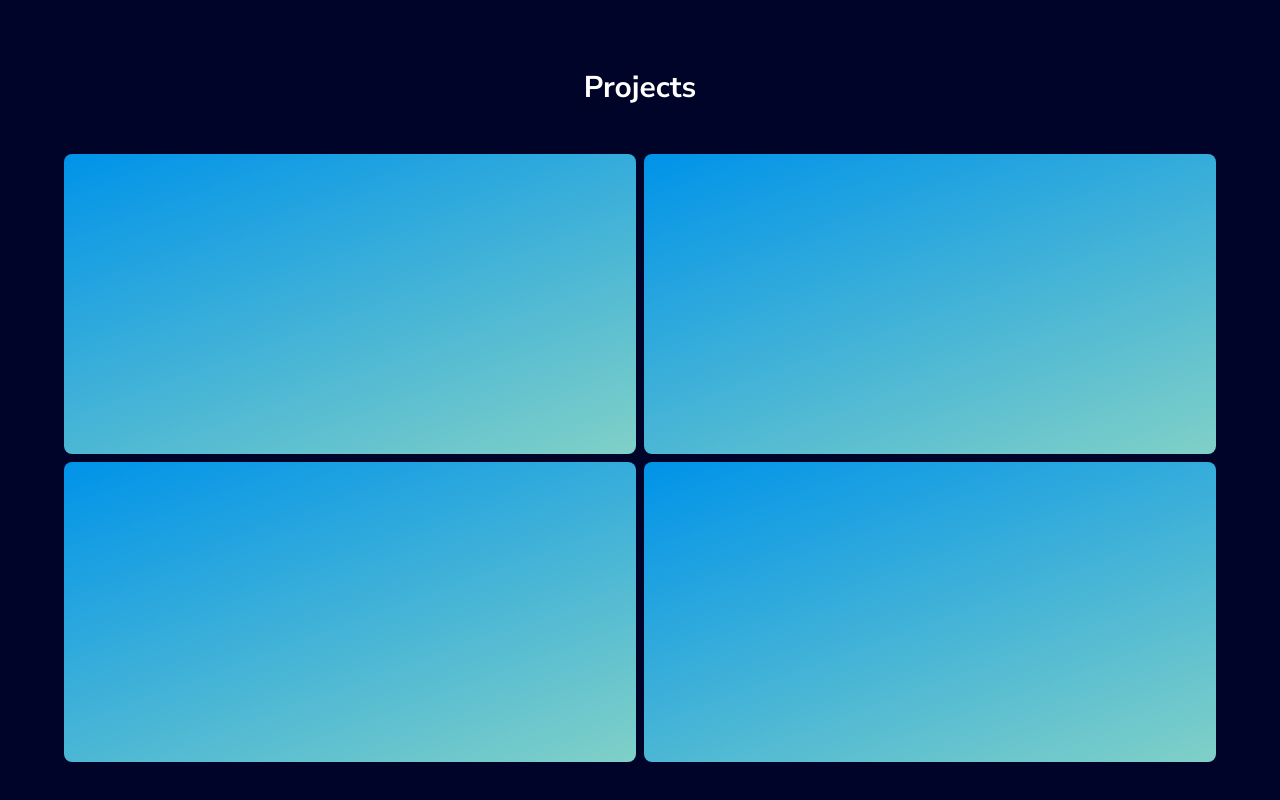
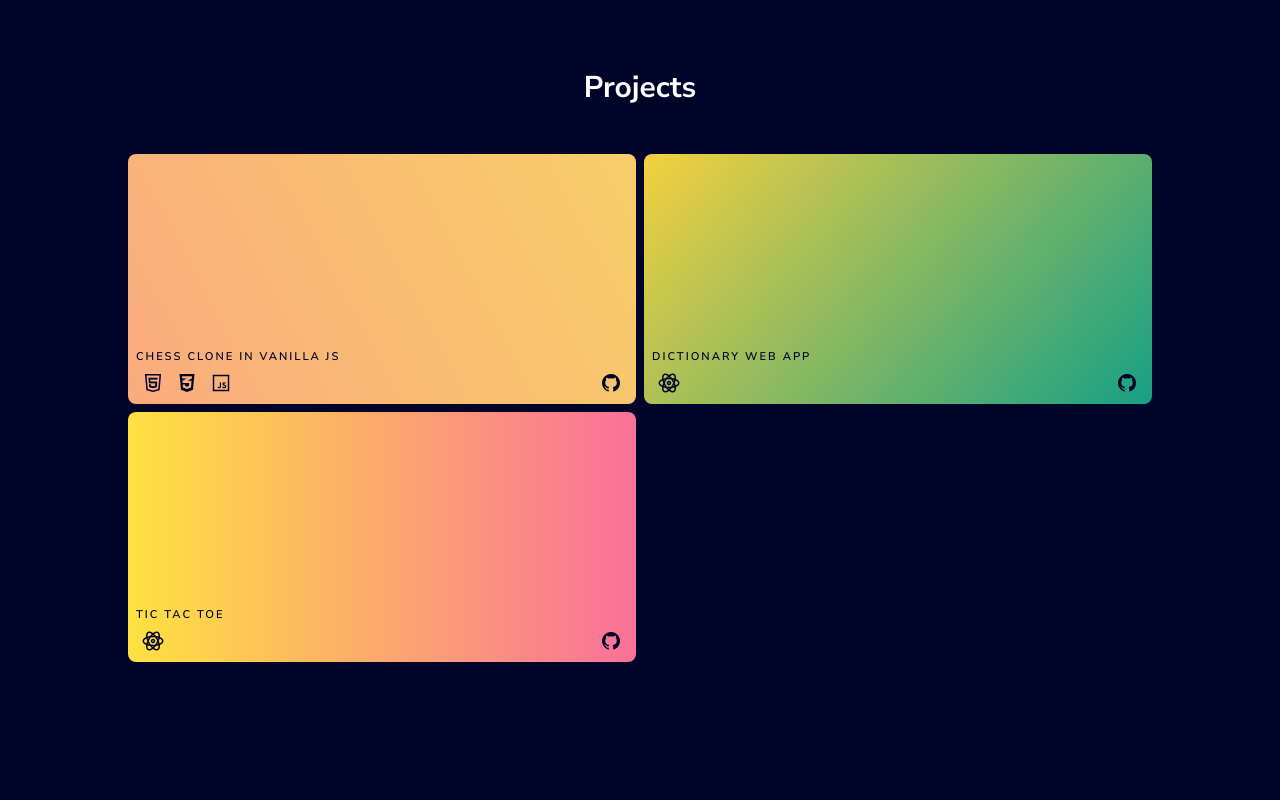
Before and after one commit to MattDev97/matts-main-portfolio, a React (Create React App) app: page / in a window 1280 px wide. Shown: the part 2253-3053 px from the top of the page. Built offline with nearby package versions, Linux system fonts and the light colour scheme.

Commit message:
Fleshing out project section styling

```diff
--- a/package.json
+++ b/package.json
@@ -11,6 +11,7 @@
     "react": "^18.2.0",
     "react-dom": "^18.2.0",
     "react-scripts": "^5.0.1",
+    "react-tilt": "^1.0.2",
     "typeface-montserrat": "^1.1.13",
     "web-vitals": "^2.1.4"
   },
--- a/src/Components/Projects/ProjectTile/ProjectTile.css
+++ b/src/Components/Projects/ProjectTile/ProjectTile.css
@@ -1,21 +1,124 @@
 .project-tile {
-    height: 300px;
+    height: 250px;
     width: 100%;
+    border-radius: 8px;
+    position: relative;
 
-    border-radius: 8px;
+    overflow: hidden;
+}
+.project-tile__content {
+    position: absolute;
+    bottom: 0;
+
+    color: #000428;
+    overflow: hidden;
+
+    background-color: rgba(255, 255, 255, 0.342);
+    width: 100%;
+    transition: background-color 0.3s ease;
 }
 
-.sample-grad-1 {
-    background-color: #0093E9;
-    background-image: linear-gradient(160deg, #0093E9 0%, #80D0C7 100%);
+.external-link {
+    cursor: pointer;
 }
 
-.sample-grad-2 {
-    background-color: #0093E9;
-    background-image: linear-gradient(160deg, #0093E9 0%, #80D0C7 100%);
+.project-tile__content__title {
+    cursor: pointer;
+
+    transition: 0.3s all;
+}
+
+.external-link:hover .project-tile__content__title {
+    color: #00A5CF!important;
+}
+
+.project-tile__content__description {
+    overflow: hidden;
+    transition: 0.2s all;
+
+    height: 100px;
+
+    cursor: pointer;
+}
+
+.project-tile__content__footer .lab {
+    font-size: 1.5rem
+}
+
+.external-link_text {
+    text-transform: uppercase;
+    letter-spacing: 2px;
+    font-size: 0.7rem!important;
+}
+
+/* .external-link_icon {
+    transition: 0.3s all;
+} */
+
+[data-active="false"] .external-link_icon {
+    opacity: 0;
+}
+[data-active="false"] .project-tile__content {
+    bottom: 0;
+
+    background-color: rgba(255, 255, 255, 0);
+}
+
+[data-active="false"] .project-tile__content__description {
+    height: 0;
+}
+
+.project-tile__content__footer .lab {
+    transition: 0.3s all;
+    box-shadow: none;
+
+    padding: 5px;
+
+    cursor: pointer;
+}
+
+.project-tile__content__footer .skills i:hover{
+    transition: 0.3s all;
+    box-shadow: none;
+
+    transform: scale(1.1);
+}
+
+.github-link {
+    cursor: pointer;
+    transition: 0.1s all;
+}
+
+.github-link_text {
+    overflow: hidden;
+    transition: max-width 0.3s ease-in-out;
+    max-width: 0;
+}
+
+.github-link:hover {
+    color: #00A5CF!important;
+}
+
+.github-link:hover .github-link_text {
+    max-width: 100px;
 }
 
 .sample-grad-3 {
     background-color: #0093E9;
     background-image: linear-gradient(160deg, #0093E9 0%, #80D0C7 100%);
 }
+
+.sample-grad-0 {
+    background-color: #FBAB7E;
+    background-image: linear-gradient(62deg, #FBAB7E 0%, #F7CE68 100%);
+}
+
+.sample-grad-1 {
+    background-color: #F4D03F;
+    background-image: linear-gradient(132deg, #F4D03F 0%, #16A085 100%);
+}
+
+.sample-grad-2 {
+    background-color: #FEE140;
+    background-image: linear-gradient(90deg, #FEE140 0%, #FA709A 100%);
+}
--- a/src/Components/Projects/ProjectTile/ProjectTile.js
+++ b/src/Components/Projects/ProjectTile/ProjectTile.js
@@ -1,10 +1,79 @@
 import './ProjectTile.css';
+import { Tilt } from 'react-tilt';
 
-function ProjectTile() {
+import { useState } from "react";
+
+function ProjectTile(props) {
+    const [active, setActive] = useState(false);
+
+    const handleMouseEnter = () => {
+        setActive(true);
+    }
+
+    const handleMouseLeave = () => {
+        setActive(false);
+    }
+
     return (
-        <div className="project-tile sample-grad-1">
-        </div>
+        <Tilt
+            className="Tilt"
+            options={{ max: 10, speed: 900, scale: 1.01, perspective: 1000, reset: true }}
+            style={{ height: '100%', width: '100%' }}
+        >
+            <div data-active={active} onMouseEnter={handleMouseEnter} onMouseLeave={handleMouseLeave} className={"project-tile sample-grad-" + props.selfIndex} >
+                <div className="project-tile__content px-2 pt-1 pb-1" >
+                    <div className="external-link">
+                        <div className="project-tile__content__title flex justify-between">
+                            <div  className="external-link_text font-semibold">
+                                {props.project.title}
+                            </div>
+                            <div className="external-link_icon flex">
+                                <i class="las la-external-link-square-alt la-1x"></i>
+                            </div>
+
+                        </div>
+                        <div className="project-tile__content__description font-light text-sm">
+                            {props.project.description}
+                        </div>
+                    </div>
+
+                    <div className="project-tile__content__footer flex justify-between">
+                        <div className="flex skills">
+                            {props.project.skills.map((item) => {
+                                return <div>
+                                    <i className={getBrandIcon(item)}></i>
+                                </div>
+                                })
+                            }
+                        </div>
+                        <div className="flex github-link">
+                            <i class="lab la-github m-auto"></i>
+                            <div className="github-link_text m-auto text-xs">
+                                Github
+                            </div>
+                        </div>
+
+                    </div>
+                </div>
+            </div>
+        </Tilt>
+
     )
 }
 
+const getBrandIcon = (brand) => {
+    switch(brand) {
+        case 'HTML5':
+            return "lab la-html5 m-auto";
+        case 'CSS3':
+            return "lab la-css3-alt m-auto";
+        case 'Javascript':
+            return "lab la-js-square m-auto";
+        case 'React':
+            return "lab la-react m-auto";
+        default:
+            return '';
+    }
+}
+
 export default ProjectTile;
--- a/src/Components/Projects/Projects.js
+++ b/src/Components/Projects/Projects.js
@@ -1,22 +1,16 @@
 import './Projects.css';
 
 import ProjectTile from './ProjectTile/ProjectTile';
+import ProjectsJSON from './projects.json';
 
 function Projects() {
     return (
-        <div className="grid gap-2 grid-cols-1 md:grid-cols-2">
-            <div>
-                <ProjectTile></ProjectTile>
-            </div>
-            <div>
-                <ProjectTile></ProjectTile>
-            </div>
-            <div>
-                <ProjectTile></ProjectTile>
-            </div>
-            <div>
-                <ProjectTile></ProjectTile>
-            </div>
+        <div className="grid gap-2 md:mx-16 grid-cols-1 md:grid-cols-2">
+            {
+                ProjectsJSON.map((item, index) => {
+                    return <ProjectTile selfIndex={index} project={item}></ProjectTile>
+                })
+            }
         </div>
     );
 }
--- /dev/null
+++ b/src/Components/Projects/projects.json
@@ -0,0 +1,20 @@
+[
+    {
+        "title" : "Chess Clone in Vanilla JS",
+        "description" : "A fully functional chess clone made in vanilla javascript.  Even has a bot.  I hate myself.",
+        "skills" : ["HTML5", "CSS3", "Javascript"],
+        "link" : "https://github.com"
+    },
+    {
+        "title" : "Dictionary Web App",
+        "description" : "A web app that allows you to search for words and get their definitions.  Uses the Merriam-Webster API.",
+        "skills" : [ "React" ],
+        "link" : "https://github.com"
+    },
+    {
+        "title" : "Tic Tac Toe",
+        "description" : "You can play tic tac toe!",
+        "skills" : [ "React" ],
+        "link" : "https://github.com"
+    }
+]
--- /dev/null
+++ b/src/Utilities/BrandIconGenerator.js
@@ -0,0 +1,7 @@
+function BrandIconGenerator({ brand }) {
+    switch(brand) {
+        case 'facebook':
+    }
+}
+
+export default BrandIconGenerator;
```
Also changed, not shown: 2 other files (tests, documents, lock files or other folders).
